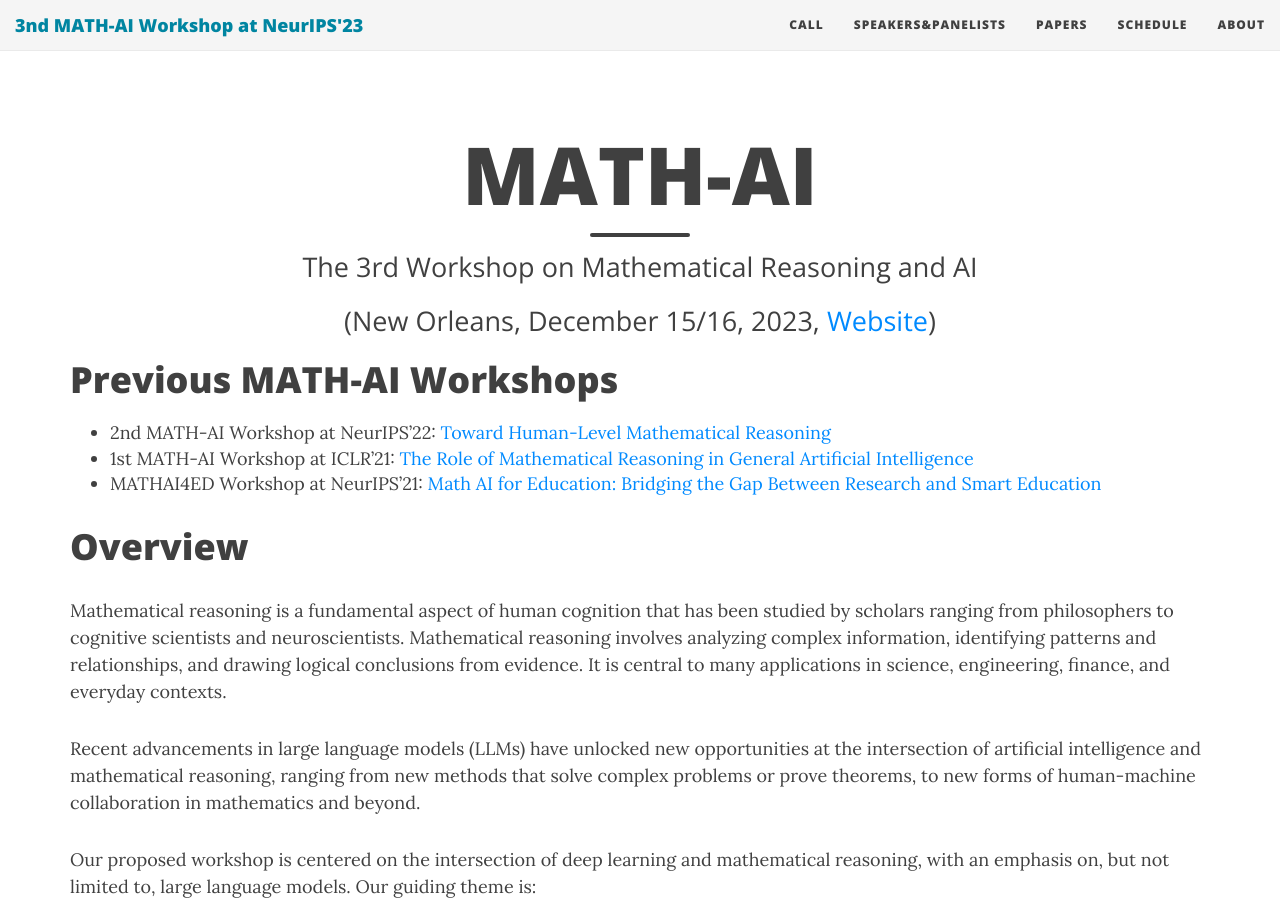
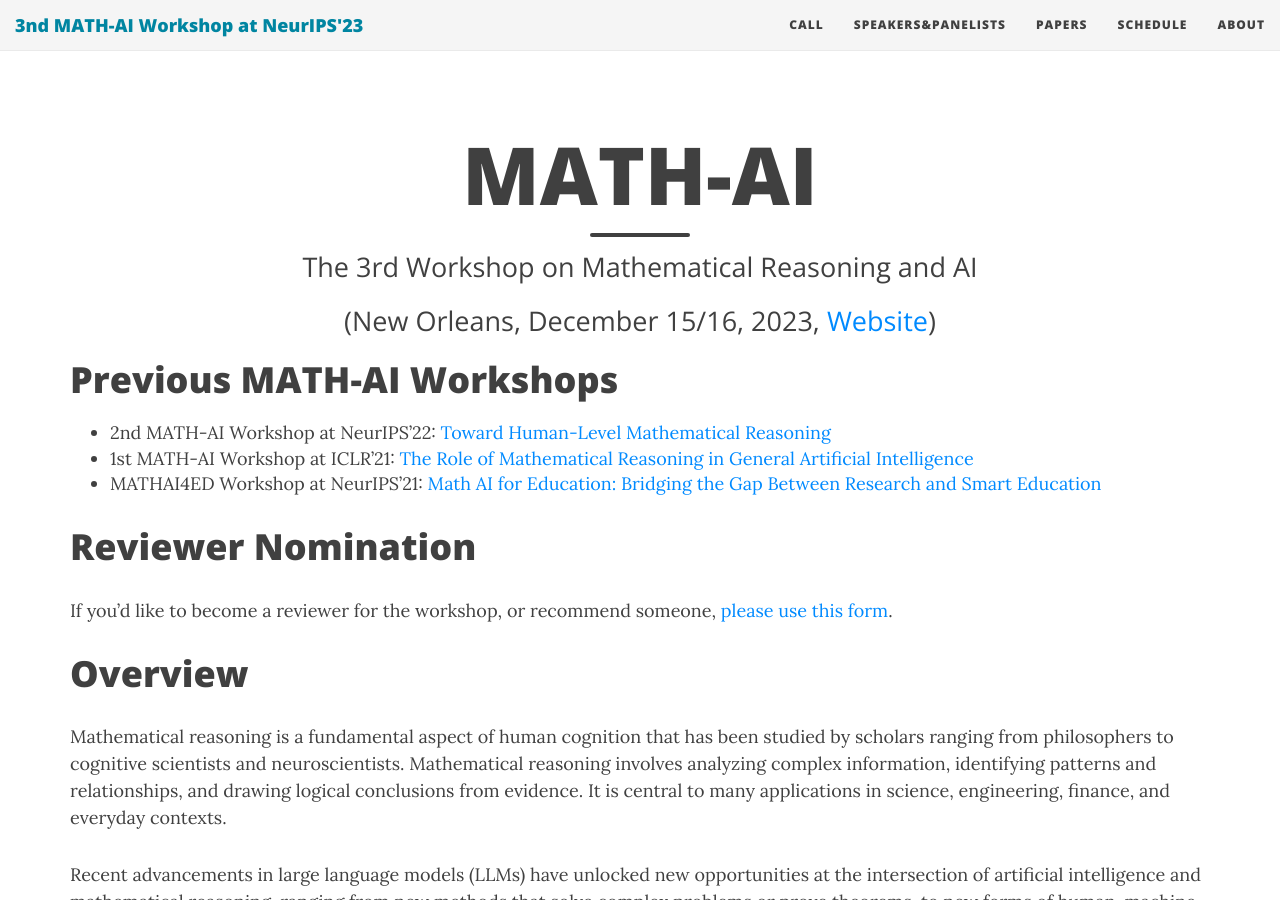
Before and after one commit to mathai2023/mathai2023.github.io, a Jekyll site: the page built from index.md, in a window 1280 px wide and 900 px high. Built offline with Jekyll 4.4.1, drawn with Linux system fonts in a browser that asks for light colours; nearby versions of some CDN libraries.

Commit message:
Update index.md

```diff
--- a/index.md
+++ b/index.md
@@ -23,6 +23,10 @@ use-site-title: true
 - MATHAI4ED Workshop at NeurIPS'21: [Math AI for Education: Bridging the Gap Between Research and Smart Education](https://mathai4ed.github.io/)
 
 <div class="container" style="margin-bottom: 10px;"></div>
+
+# Reviewer Nomination
+
+If you'd like to become a reviewer for the workshop, or recommend someone, [please use this form](https://forms.gle/bjDLpGaYawHzfA4w6).
 
 # Overview
 
```
